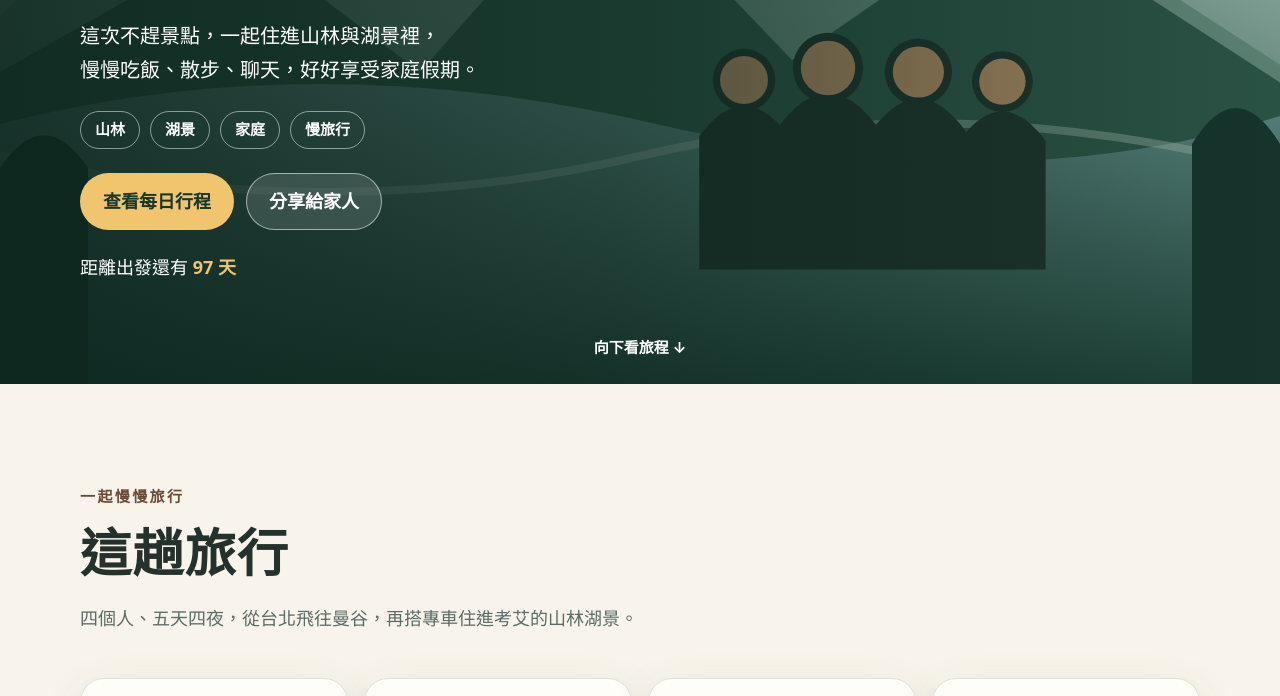
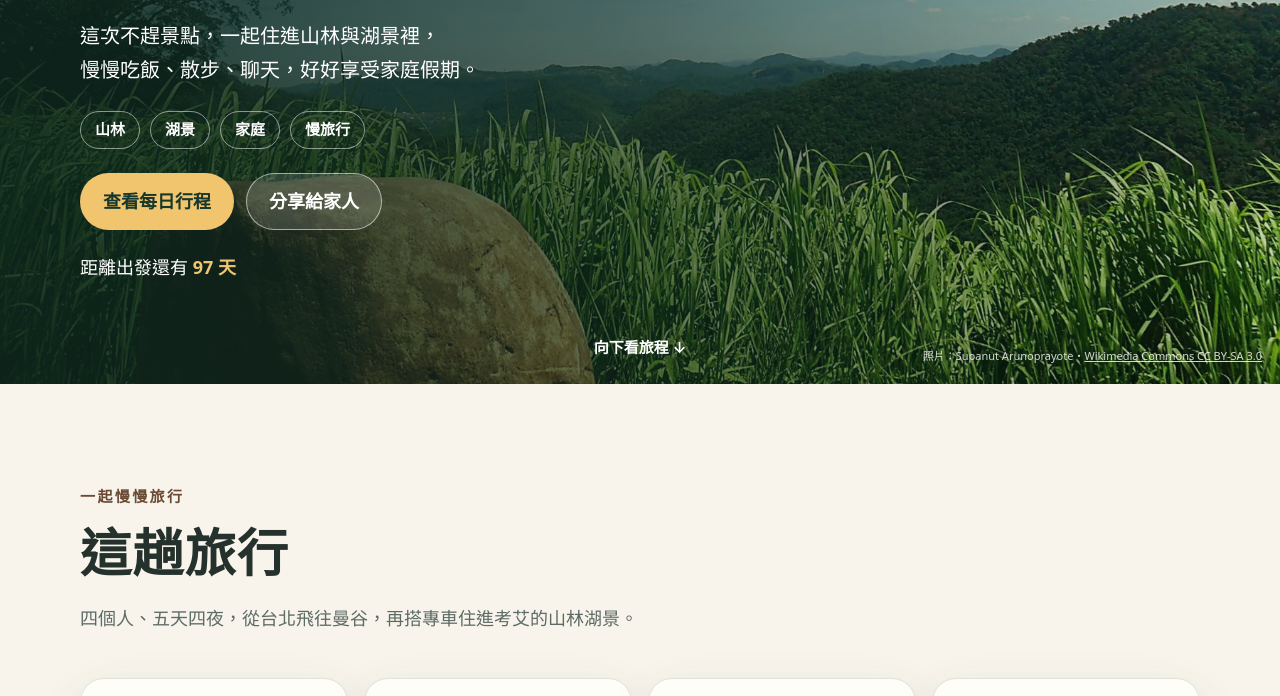
Before and after one commit to vincent1211/khao-yai-family-trip-2026, a plain HTML site: page index.html in a window 1280 px wide. Shown: the part 416-1112 px from the top of the page. Drawn offline with Linux system fonts and the light colour scheme.

Commit message:
Use lush Khao Yai photography for homepage hero

```diff
--- a/index.html
+++ b/index.html
@@ -34,7 +34,7 @@
 
   <main id="main">
     <section class="hero" aria-labelledby="hero-title">
-      <img class="hero-art" src="assets/images/hero-family.svg" width="1600" height="1000" alt="四位家人並肩望向考艾山林與湖泊的溫暖插畫">
+      <img class="hero-art hero-photo" src="assets/images/hero-khao-yai.webp" width="1800" height="1350" alt="考艾國家公園綠色草原與層疊山景實景">
       <div class="hero-shade"></div>
       <div class="hero-content wrap">
         <p class="eyebrow">2026 考艾・曼谷家庭旅行</p>
@@ -46,6 +46,7 @@
         <p class="countdown" id="countdown" aria-live="polite">距離出發還有 <strong>計算中</strong></p>
       </div>
       <a class="scroll-cue" href="#trip">向下看旅程 <span aria-hidden="true">↓</span></a>
+      <p class="hero-credit">照片：Supanut Arunoprayote・<a href="https://commons.wikimedia.org/wiki/File:Green_field_and_mountain,_Kaoyai.jpg" target="_blank" rel="noopener">Wikimedia Commons CC BY-SA 3.0</a></p>
     </section>
 
     <section class="section wrap" id="trip">
--- a/photo-credits.css
+++ b/photo-credits.css
@@ -36,7 +36,21 @@
 .sourced-photo figcaption { margin-top: 8px; color: var(--muted); font-size: 13px; }
 .sourced-photo a { color: var(--forest); }
 
+.hero-photo { object-position: center 68%; }
+.hero-credit {
+  position: absolute;
+  right: 18px;
+  bottom: max(18px, env(safe-area-inset-bottom));
+  z-index: 2;
+  margin: 0;
+  color: rgba(255, 255, 255, .82);
+  font-size: 11px;
+}
+.hero-credit a { color: inherit; }
+
 @media (max-width: 820px) {
   .stay-photo { order: -1; }
   .stay-photo img { aspect-ratio: 4 / 3; }
+  .hero-photo { object-position: 58% 68%; }
+  .hero-credit { right: 14px; bottom: 12px; max-width: 70%; text-align: right; }
 }
```
Also changed, not shown: assets/images/hero-khao-yai.webp (added), 1 other file.
